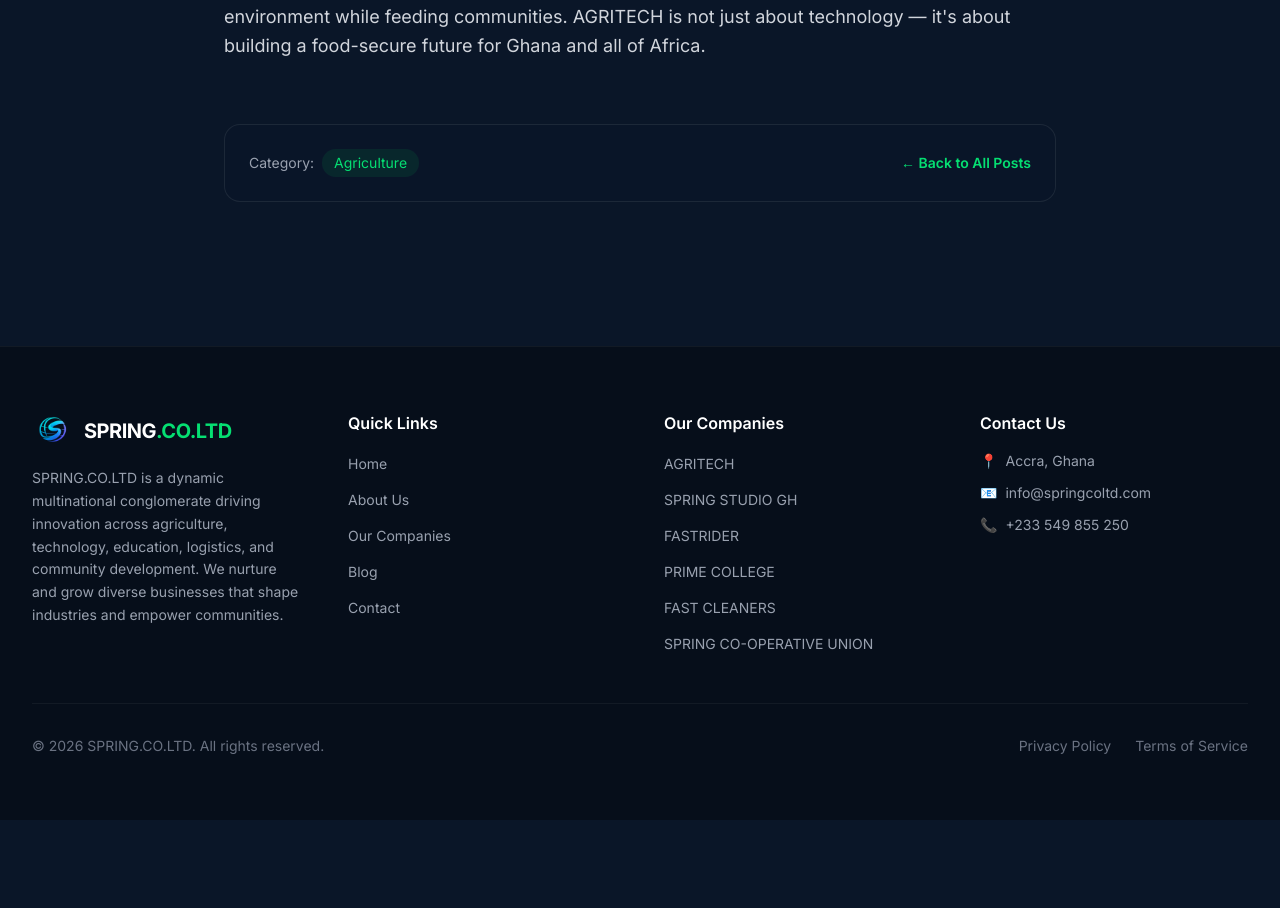
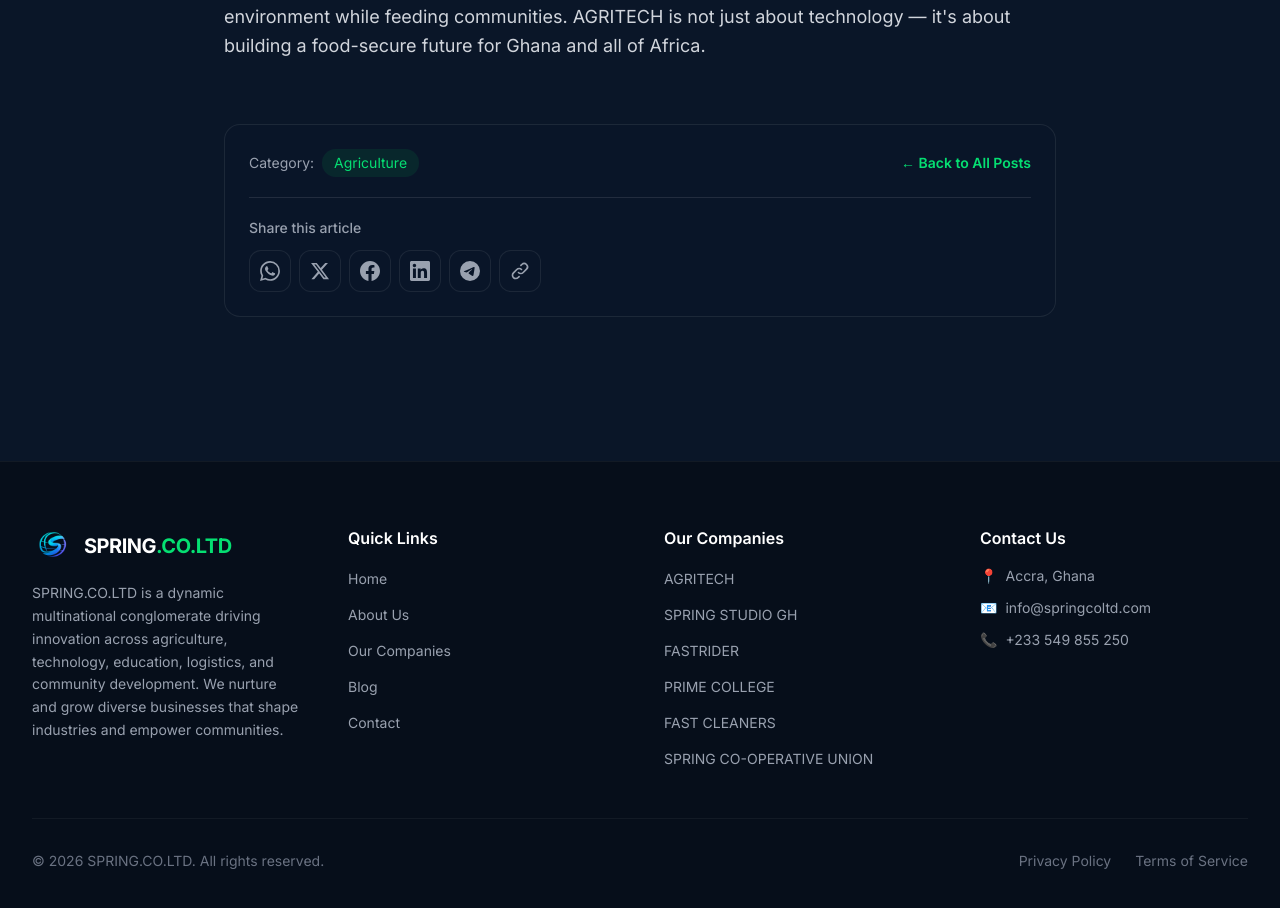
Before and after one commit to jaddae012-dot/spring-co-ltd, a Next.js app: page /blog/agritech-revolutionizing-farming-in-ghana in a window 1280 px wide. Shown: the part 1421-2329 px from the top of the page. Before the commit the page ends 2241 px from the top, so only its background shows below. Built offline with nearby package versions, Linux system fonts and the light colour scheme.

Commit message:
Add social share buttons to blog posts

```diff
--- a/src/app/blog/[slug]/page.tsx
+++ b/src/app/blog/[slug]/page.tsx
@@ -2,6 +2,7 @@
 import Link from "next/link";
 import { notFound } from "next/navigation";
 import { getAllBlogPosts, getBlogPostBySlug } from "@/lib/blog";
+import ShareButtons from "@/components/ShareButtons";
 import type { Metadata } from "next";
 
 function isImageUrl(str: string): boolean {
@@ -99,8 +100,9 @@
             ))}
           </div>
 
-          {/* Tags / Share */}
-          <div className="glass rounded-2xl p-6 flex flex-col sm:flex-row items-center justify-between gap-4 mb-16">
+          {/* Share & Category */}
+          <div className="glass rounded-2xl p-6 flex flex-col gap-5 mb-16">
+            <div className="flex flex-col sm:flex-row items-start sm:items-center justify-between gap-4">
               <div className="flex items-center gap-2">
                 <span className="text-gray-400 text-sm">Category:</span>
                 <span className="px-3 py-1 rounded-full bg-green-500/10 text-green-400 text-sm">
@@ -113,6 +115,10 @@
               >
                 ← Back to All Posts
               </Link>
+            </div>
+            <div className="border-t border-white/10 pt-5">
+              <ShareButtons title={post.title} slug={post.slug} />
+            </div>
           </div>
 
           {/* Related Posts */}
--- /dev/null
+++ b/src/components/ShareButtons.tsx
@@ -0,0 +1,145 @@
+"use client";
+
+import { useState } from "react";
+
+interface ShareButtonsProps {
+  title: string;
+  slug: string;
+}
+
+export default function ShareButtons({ title, slug }: ShareButtonsProps) {
+  const [copied, setCopied] = useState(false);
+
+  const url = `https://spring-co-ltd.vercel.app/blog/${slug}`;
+  const text = `${title} — SPRING.CO.LTD Blog`;
+
+  const shareLinks = [
+    {
+      name: "WhatsApp",
+      icon: (
+        <svg className="w-5 h-5" fill="currentColor" viewBox="0 0 24 24">
+          <path d="M17.472 14.382c-.297-.149-1.758-.867-2.03-.967-.273-.099-.471-.148-.67.15-.197.297-.767.966-.94 1.164-.173.199-.347.223-.644.075-.297-.15-1.255-.463-2.39-1.475-.883-.788-1.48-1.761-1.653-2.059-.173-.297-.018-.458.13-.606.134-.133.298-.347.446-.52.149-.174.198-.298.298-.497.099-.198.05-.371-.025-.52-.075-.149-.669-1.612-.916-2.207-.242-.579-.487-.5-.669-.51-.173-.008-.371-.01-.57-.01-.198 0-.52.074-.792.372-.272.297-1.04 1.016-1.04 2.479 0 1.462 1.065 2.875 1.213 3.074.149.198 2.096 3.2 5.077 4.487.709.306 1.262.489 1.694.625.712.227 1.36.195 1.871.118.571-.085 1.758-.719 2.006-1.413.248-.694.248-1.289.173-1.413-.074-.124-.272-.198-.57-.347m-5.421 7.403h-.004a9.87 9.87 0 01-5.031-1.378l-.361-.214-3.741.982.998-3.648-.235-.374a9.86 9.86 0 01-1.51-5.26c.001-5.45 4.436-9.884 9.888-9.884 2.64 0 5.122 1.03 6.988 2.898a9.825 9.825 0 012.893 6.994c-.003 5.45-4.437 9.884-9.885 9.884m8.413-18.297A11.815 11.815 0 0012.05 0C5.495 0 .16 5.335.157 11.892c0 2.096.547 4.142 1.588 5.945L.057 24l6.305-1.654a11.882 11.882 0 005.683 1.448h.005c6.554 0 11.89-5.335 11.893-11.893a11.821 11.821 0 00-3.48-8.413z" />
+        </svg>
+      ),
+      href: `https://wa.me/?text=${encodeURIComponent(`${text}\n${url}`)}`,
+      color: "hover:bg-green-600/20 hover:text-green-400",
+    },
+    {
+      name: "X (Twitter)",
+      icon: (
+        <svg className="w-5 h-5" fill="currentColor" viewBox="0 0 24 24">
+          <path d="M18.244 2.25h3.308l-7.227 8.26 8.502 11.24H16.17l-5.214-6.817L4.99 21.75H1.68l7.73-8.835L1.254 2.25H8.08l4.713 6.231zm-1.161 17.52h1.833L7.084 4.126H5.117z" />
+        </svg>
+      ),
+      href: `https://twitter.com/intent/tweet?text=${encodeURIComponent(text)}&url=${encodeURIComponent(url)}`,
+      color: "hover:bg-gray-500/20 hover:text-white",
+    },
+    {
+      name: "Facebook",
+      icon: (
+        <svg className="w-5 h-5" fill="currentColor" viewBox="0 0 24 24">
+          <path d="M24 12.073c0-6.627-5.373-12-12-12s-12 5.373-12 12c0 5.99 4.388 10.954 10.125 11.854v-8.385H7.078v-3.47h3.047V9.43c0-3.007 1.792-4.669 4.533-4.669 1.312 0 2.686.235 2.686.235v2.953H15.83c-1.491 0-1.956.925-1.956 1.874v2.25h3.328l-.532 3.47h-2.796v8.385C19.612 23.027 24 18.062 24 12.073z" />
+        </svg>
+      ),
+      href: `https://www.facebook.com/sharer/sharer.php?u=${encodeURIComponent(url)}`,
+      color: "hover:bg-blue-600/20 hover:text-blue-400",
+    },
+    {
+      name: "LinkedIn",
+      icon: (
+        <svg className="w-5 h-5" fill="currentColor" viewBox="0 0 24 24">
+          <path d="M20.447 20.452h-3.554v-5.569c0-1.328-.027-3.037-1.852-3.037-1.853 0-2.136 1.445-2.136 2.939v5.667H9.351V9h3.414v1.561h.046c.477-.9 1.637-1.85 3.37-1.85 3.601 0 4.267 2.37 4.267 5.455v6.286zM5.337 7.433c-1.144 0-2.063-.926-2.063-2.065 0-1.138.92-2.063 2.063-2.063 1.14 0 2.064.925 2.064 2.063 0 1.139-.925 2.065-2.064 2.065zm1.782 13.019H3.555V9h3.564v11.452zM22.225 0H1.771C.792 0 0 .774 0 1.729v20.542C0 23.227.792 24 1.771 24h20.451C23.2 24 24 23.227 24 22.271V1.729C24 .774 23.2 0 22.222 0h.003z" />
+        </svg>
+      ),
+      href: `https://www.linkedin.com/sharing/share-offsite/?url=${encodeURIComponent(url)}`,
+      color: "hover:bg-blue-500/20 hover:text-blue-300",
+    },
+    {
+      name: "Telegram",
+      icon: (
+        <svg className="w-5 h-5" fill="currentColor" viewBox="0 0 24 24">
+          <path d="M11.944 0A12 12 0 000 12a12 12 0 0012 12 12 12 0 0012-12A12 12 0 0012 0a12 12 0 00-.056 0zm4.962 7.224c.1-.002.321.023.465.14a.506.506 0 01.171.325c.016.093.036.306.02.472-.18 1.898-.962 6.502-1.36 8.627-.168.9-.499 1.201-.82 1.23-.696.065-1.225-.46-1.9-.902-1.056-.693-1.653-1.124-2.678-1.8-1.185-.78-.417-1.21.258-1.91.177-.184 3.247-2.977 3.307-3.23.007-.032.014-.15-.056-.212s-.174-.041-.249-.024c-.106.024-1.793 1.14-5.061 3.345-.479.33-.913.49-1.302.48-.428-.008-1.252-.241-1.865-.44-.752-.245-1.349-.374-1.297-.789.027-.216.325-.437.893-.663 3.498-1.524 5.83-2.529 6.998-3.014 3.332-1.386 4.025-1.627 4.476-1.635z" />
+        </svg>
+      ),
+      href: `https://t.me/share/url?url=${encodeURIComponent(url)}&text=${encodeURIComponent(text)}`,
+      color: "hover:bg-sky-500/20 hover:text-sky-400",
+    },
+  ];
+
+  async function handleCopyLink() {
+    try {
+      await navigator.clipboard.writeText(url);
+      setCopied(true);
+      setTimeout(() => setCopied(false), 2000);
+    } catch {
+      // Fallback for mobile browsers
+      const input = document.createElement("input");
+      input.value = url;
+      document.body.appendChild(input);
+      input.select();
+      document.execCommand("copy");
+      document.body.removeChild(input);
+      setCopied(true);
+      setTimeout(() => setCopied(false), 2000);
+    }
+  }
+
+  async function handleNativeShare() {
+    if (navigator.share) {
+      try {
+        await navigator.share({ title: text, url });
+      } catch {
+        // User cancelled — do nothing
+      }
+    }
+  }
+
+  return (
+    <div className="flex flex-col gap-3">
+      <span className="text-gray-400 text-sm font-medium">Share this article</span>
+      <div className="flex flex-wrap items-center gap-2">
+        {/* Social share links */}
+        {shareLinks.map((link) => (
+          <a
+            key={link.name}
+            href={link.href}
+            target="_blank"
+            rel="noopener noreferrer"
+            title={`Share on ${link.name}`}
+            className={`p-2.5 rounded-xl glass text-gray-400 transition-all duration-200 ${link.color}`}
+          >
+            {link.icon}
+          </a>
+        ))}
+
+        {/* Copy link button */}
+        <button
+          onClick={handleCopyLink}
+          title="Copy link"
+          className="p-2.5 rounded-xl glass text-gray-400 hover:bg-purple-500/20 hover:text-purple-400 transition-all duration-200"
+        >
+          {copied ? (
+            <svg className="w-5 h-5 text-green-400" fill="none" stroke="currentColor" viewBox="0 0 24 24">
+              <path strokeLinecap="round" strokeLinejoin="round" strokeWidth={2} d="M5 13l4 4L19 7" />
+            </svg>
+          ) : (
+            <svg className="w-5 h-5" fill="none" stroke="currentColor" viewBox="0 0 24 24">
+              <path strokeLinecap="round" strokeLinejoin="round" strokeWidth={2} d="M13.828 10.172a4 4 0 00-5.656 0l-4 4a4 4 0 105.656 5.656l1.102-1.101m-.758-4.899a4 4 0 005.656 0l4-4a4 4 0 00-5.656-5.656l-1.1 1.1" />
+            </svg>
+          )}
+        </button>
+
+        {/* Native share (mobile) */}
+        <button
+          onClick={handleNativeShare}
+          title="Share"
+          className="p-2.5 rounded-xl glass text-gray-400 hover:bg-green-500/20 hover:text-green-400 transition-all duration-200 sm:hidden"
+        >
+          <svg className="w-5 h-5" fill="none" stroke="currentColor" viewBox="0 0 24 24">
+            <path strokeLinecap="round" strokeLinejoin="round" strokeWidth={2} d="M8.684 13.342C8.886 12.938 9 12.482 9 12c0-.482-.114-.938-.316-1.342m0 2.684a3 3 0 110-2.684m0 2.684l6.632 3.316m-6.632-6l6.632-3.316m0 0a3 3 0 105.367-2.684 3 3 0 00-5.367 2.684zm0 9.316a3 3 0 105.368 2.684 3 3 0 00-5.368-2.684z" />
+          </svg>
+        </button>
+      </div>
+    </div>
+  );
+}
```
Lines whose indentation alone changed are shown as unchanged.
